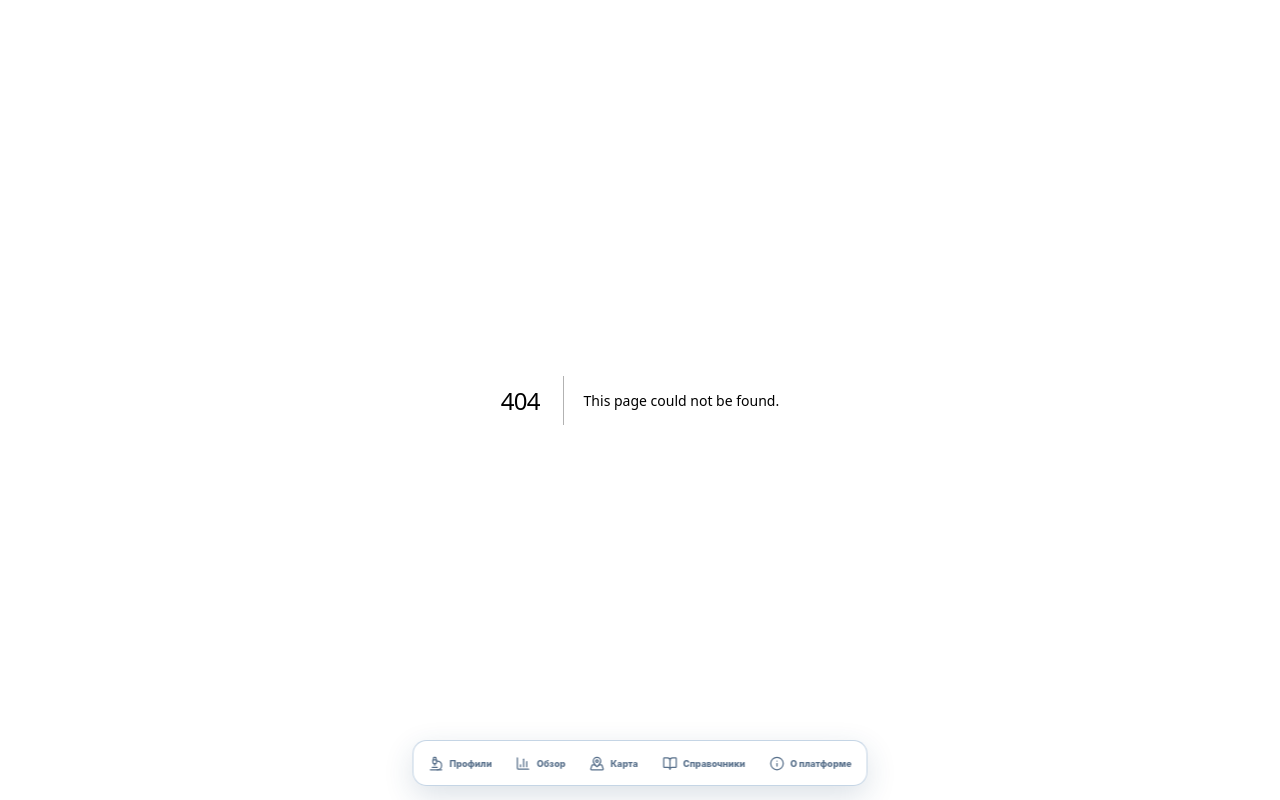
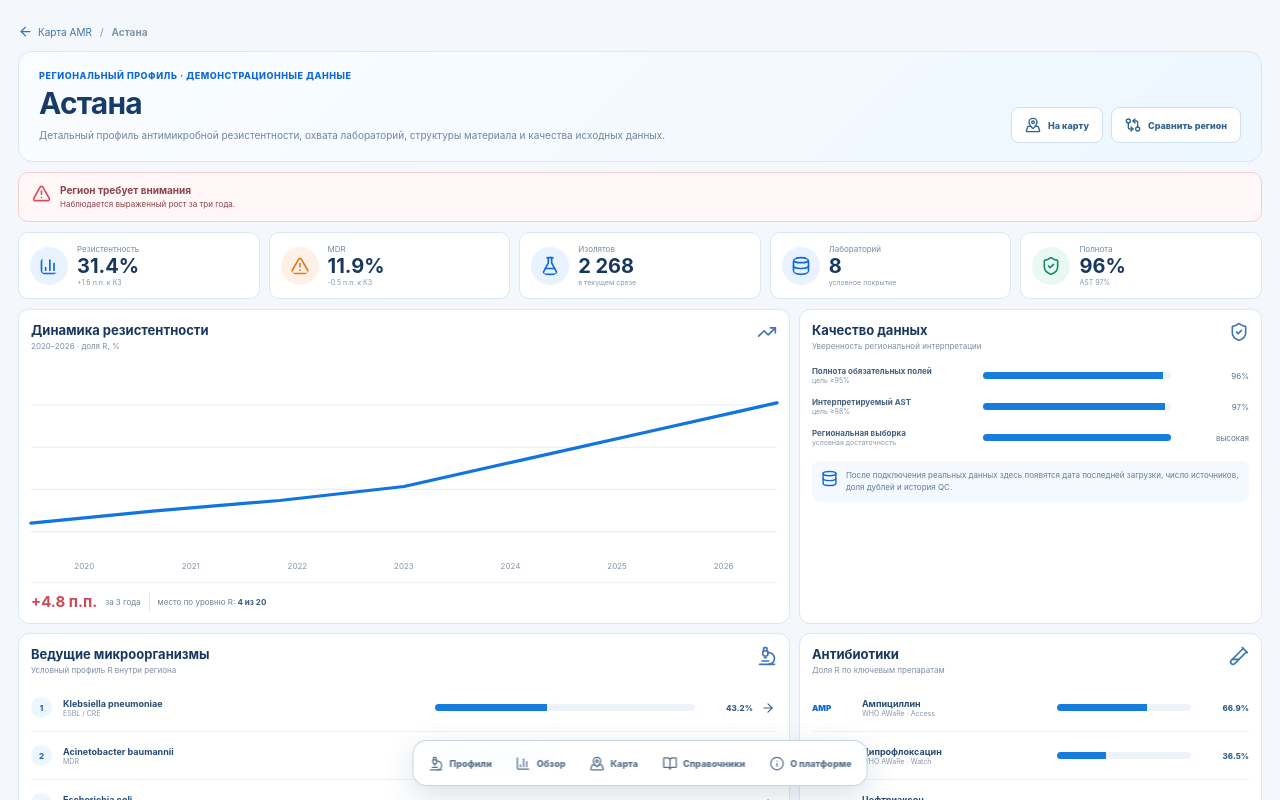
Before and after one commit to MG-Trener/ATLAS, a Next.js app: page /regions/astana in a window 1280 px wide. Before the commit this address had no page. Shown: the top 800 px of the page. Built offline with nearby package versions, Linux system fonts and the light colour scheme.

Commit message:
Add dynamic regional profile route

```diff
--- /dev/null
+++ b/app/regions/[slug]/page.tsx
@@ -0,0 +1,14 @@
+import { notFound } from "next/navigation";
+import { getRegionBySlug, regions } from "../../data/regions";
+import RegionDetail from "./RegionDetail";
+
+export function generateStaticParams() {
+  return regions.map((region) => ({ slug: region.slug }));
+}
+
+export default async function RegionPage({ params }: { params: Promise<{ slug: string }> }) {
+  const { slug } = await params;
+  const region = getRegionBySlug(slug);
+  if (!region) notFound();
+  return <RegionDetail region={region} />;
+}
```
